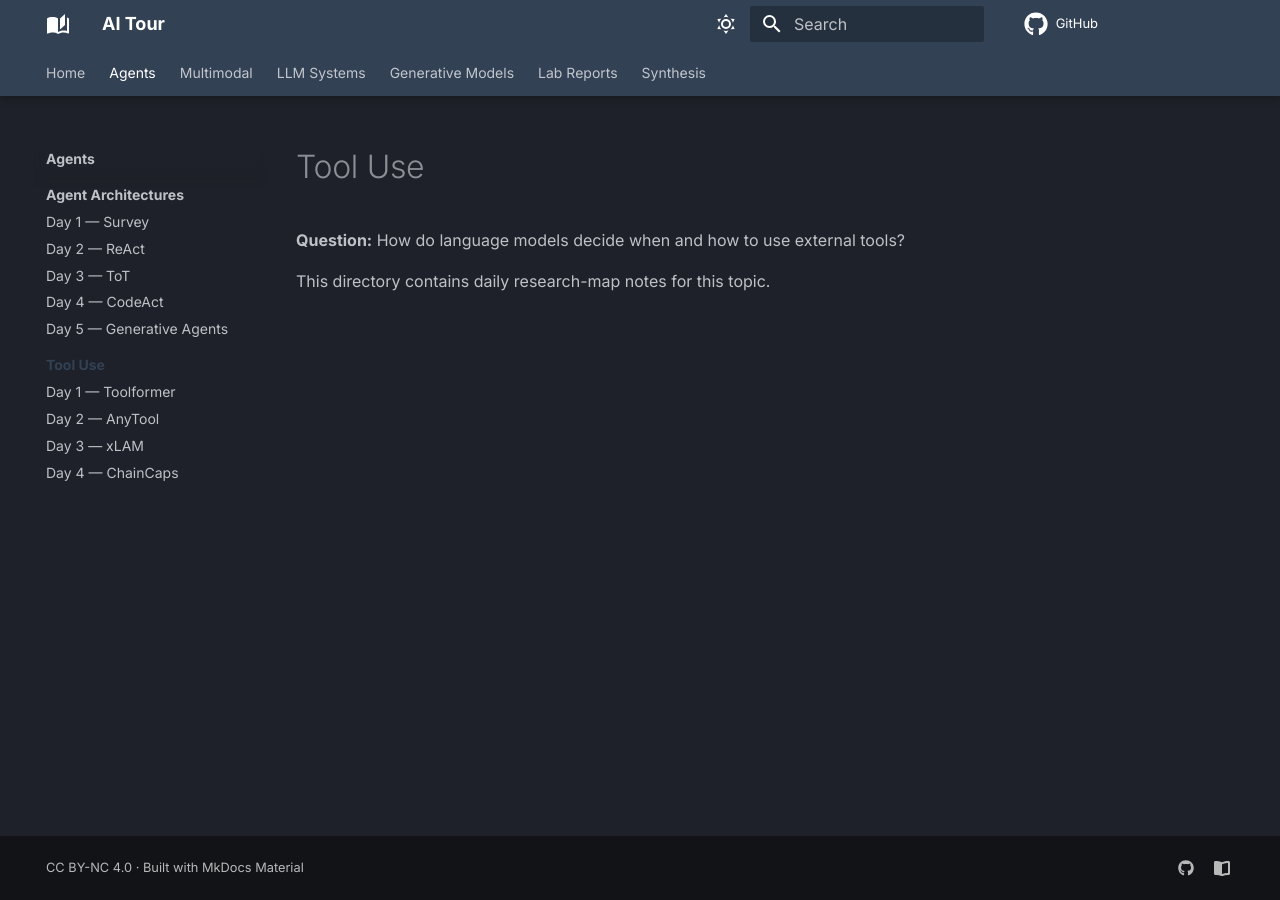
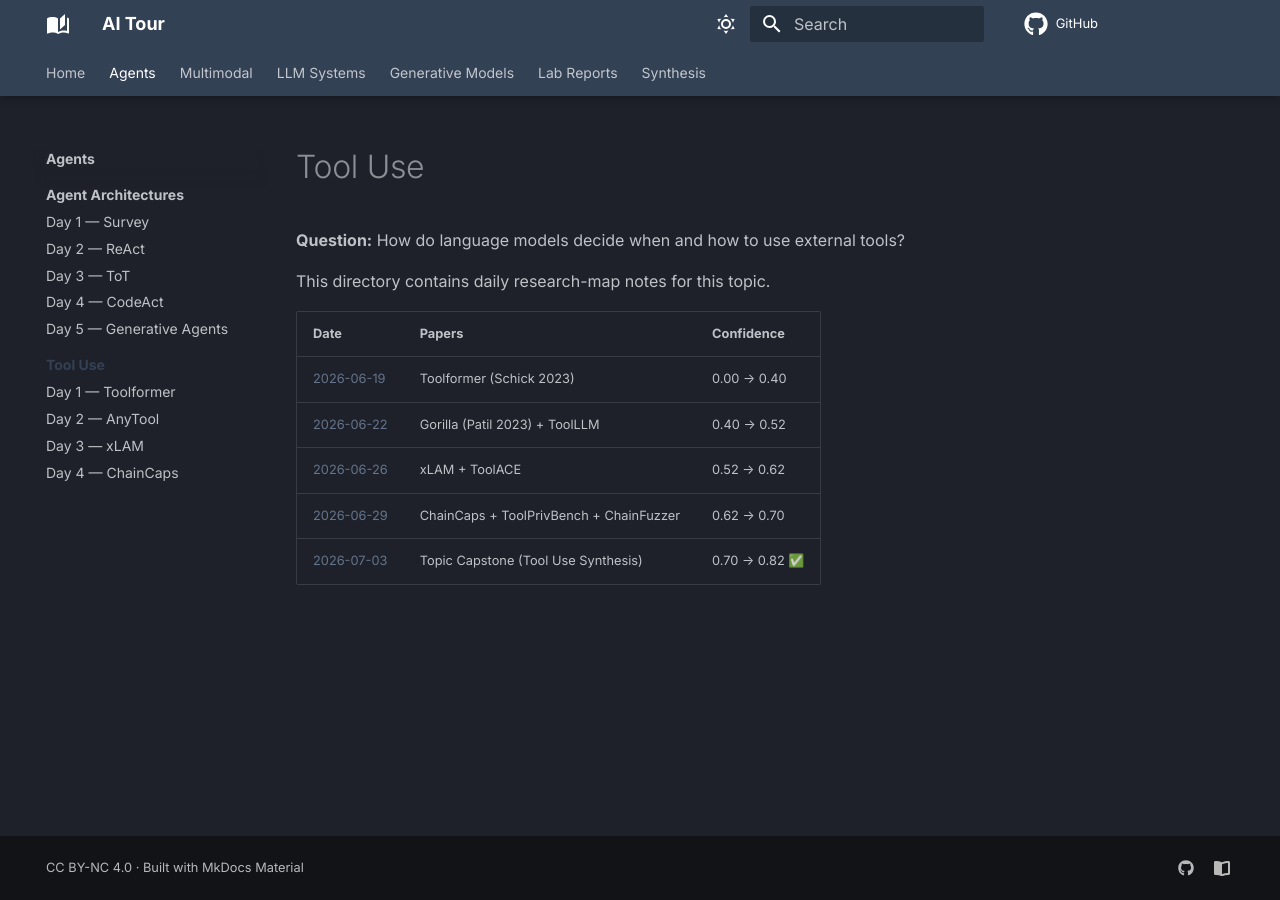
Before and after one commit to caiyuanrui/ai-tour, an MkDocs documentation site: the page built from docs/agents/tool-use/index.md, in a window 1280 px wide. Built offline with MkDocs 1.6.1 and Material for MkDocs 9.7.7, drawn with Linux system fonts in a browser that asks for light colours; comment, search, counter and statistics services are not loaded.

Commit message:
ai-tour: agents / tool-use — Day 5 capstone, advance to planning

```diff
--- a/docs/agents/tool-use/index.md
+++ b/docs/agents/tool-use/index.md
@@ -3,3 +3,11 @@
 **Question:** How do language models decide when and how to use external tools?
 
 This directory contains daily research-map notes for this topic.
+
+| Date | Papers | Confidence |
+|------|--------|------------|
+| [2026-06-19](2026-06-19-tool-use.md) | Toolformer (Schick 2023) | 0.00 → 0.40 |
+| [2026-06-22](2026-06-22-tool-use.md) | Gorilla (Patil 2023) + ToolLLM | 0.40 → 0.52 |
+| [2026-06-26](2026-06-26-tool-use.md) | xLAM + ToolACE | 0.52 → 0.62 |
+| [2026-06-29](2026-06-29-tool-use.md) | ChainCaps + ToolPrivBench + ChainFuzzer | 0.62 → 0.70 |
+| [2026-07-03](2026-07-03-tool-use.md) | Topic Capstone (Tool Use Synthesis) | 0.70 → 0.82 ✅ |
```
Also changed, not shown: docs/agents/index.md (+2 -2 lines), docs/agents/tool-use/2026-07-03-tool-use.md (added, +56 -0 lines).
